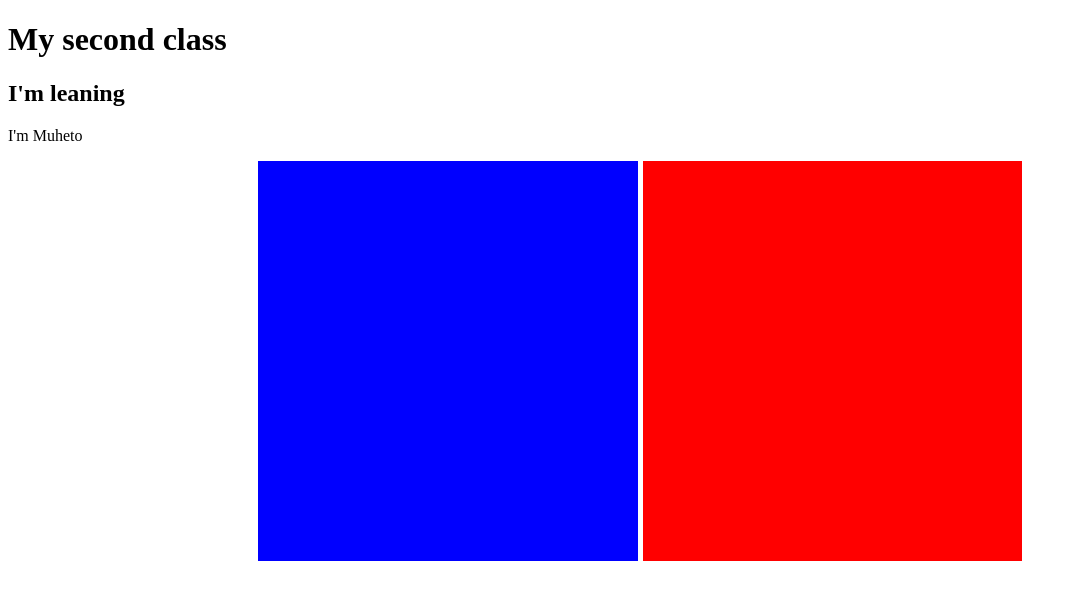
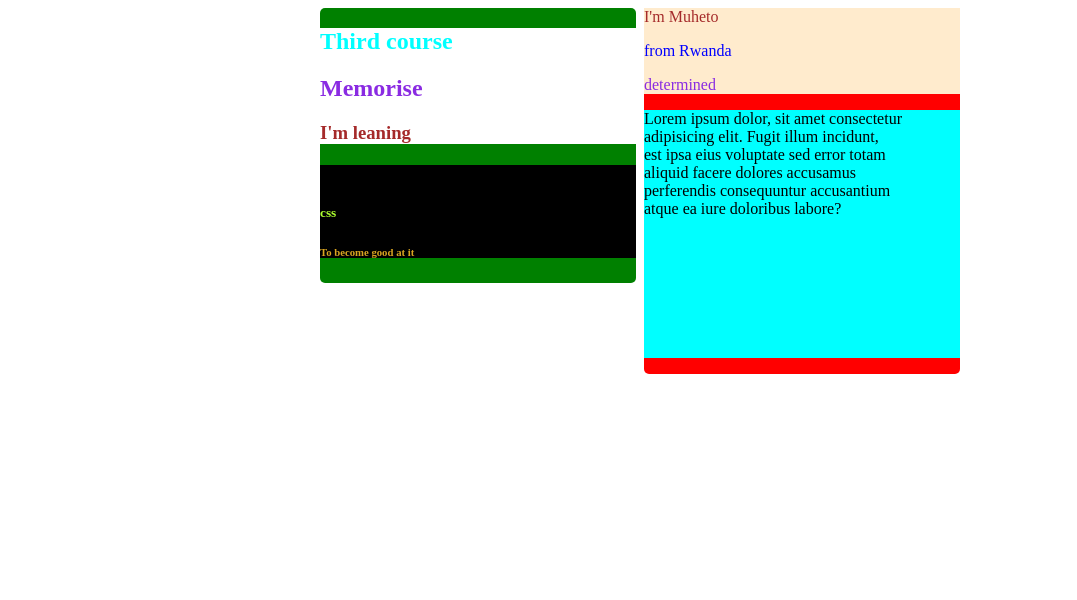
Before and after one commit to muhetop/myApp, a plain HTML site: page secondcourse.html in a window 1280 px wide. Shown: the whole page, without its empty margins (0-1077 px from the left). Drawn offline with Linux system fonts and the light colour scheme.

Commit message:
muheto commit

```diff
--- a/index.css
+++ b/index.css
@@ -1,15 +1,72 @@
-.container{
+h1{
+    color: aqua;
+}
+h2{
+    color: blueviolet;
+}
+h3{
+    color: brown;
+}
+h4{
+    color: black;
+}
+h5{
+    color: green;
+}
+h5{
+    color: greenyellow;
+}
+h6{
+    color: goldenrod;
+}
+.name{
+    color: brown;
+}
+#country{
+    color: blue;
+}
+#how{
+    color: blueviolet;
+}
+#text{
+    color: black;
+}
+#text2{
+    color: aqua;
+}
+
+
+.sec1{
     display: flex;
-    justify-content: center;
-    gap: 5px;
+   justify-content: center;
+   gap: 8px;
+
 }
-.blue{
-    width: 30%;
-    height: 50vh;
-    background-color: blue;
+
+.box1{
+    width: 25%;
+    height: 100%;
+    background: green;
+    border: 2px sold red;
+    border-radius: 5px;
 }
-.red{
-    width: 30%;
-    height: 50vh;
-    background-color: red;
+.box2{
+    width: 25%;
+    height: 100%;
+    background: red;
+    border: 2px sold yellow;
+    border-radius: 5px;
 }
+
+.da{
+    background-color: #fff;
+}
+.db{
+    background-color: #000;
+}
+.aa{
+    background-color: blanchedalmond;
+}
+.ab{
+    background-color: aqua;
+}
--- a/secondcourse.html
+++ b/secondcourse.html
@@ -1,16 +1,52 @@
 <!DOCTYPE html>
 <html>
-    <head>
-        <title>My Web</title>
-        <link rel="stylesheet" href="index.css"
-    </head>
-    <body>
-        <h1>My second class</h1>
-        <h2>I'm leaning</h2>
-        <p>I'm Muheto</p>
-        <div class="container">
-            <div class="blue"></div>
-            <div class="red"></div>
+
+<head>
+    <title>My Web</title>
+    <link rel="stylesheet" href="index.css">
+</head>
+
+<body>
+    <section class="sec1">
+        <div class="box1">
+            <div class="da">
+                <h1 class="bool">Third course</h1>
+
+            <h2> Memorise</h2>
+            <h3> I'm leaning</h3>
+            </div>
+            <div class="db">
+                <h4>Html</h4>
+            <h5>css</h5>
+            <h6>To become good at it</h6>
+            </div>
+
+
         </div>
-    </body>
+
+        <div class="box2">
+            <div class="aa"> <div class="name">I'm Muheto</div>
+            <p id="country">from Rwanda</p>
+            <p id="how">determined</p></div>
+            <div class="ab"> <p id="text">Lorem ipsum dolor, sit amet consectetur <br />
+                adipisicing elit. Fugit illum incidunt,<br />
+                est ipsa eius voluptate sed error totam<br />
+                aliquid facere dolores accusamus<br />
+                perferendis consequuntur accusantium<br />
+                atque ea iure doloribus labore?</p> <br />
+            <p id="text2">Lorem ipsum dolor sit amet consectetur adipisicing elit.<br />
+                Quo nisi dicta vitae dolore temporibus beatae <br />
+                placeat fugit modi ea a sint velit minus <br />
+                veritatis eveniet quas ducimus officia, qui sed?</p></div>
+
+
+        </div>
+
+    </section>
+
+
+
+
+</body>
+
 </html>
```
